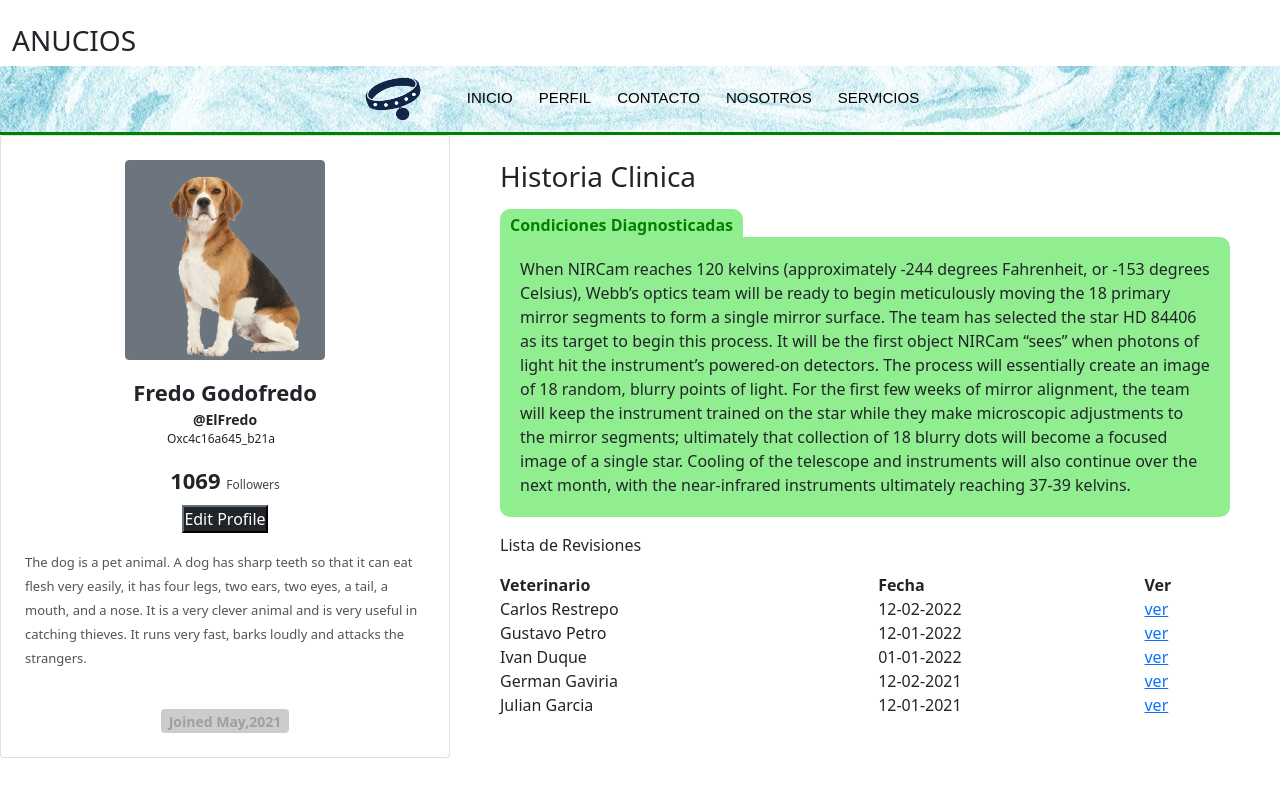
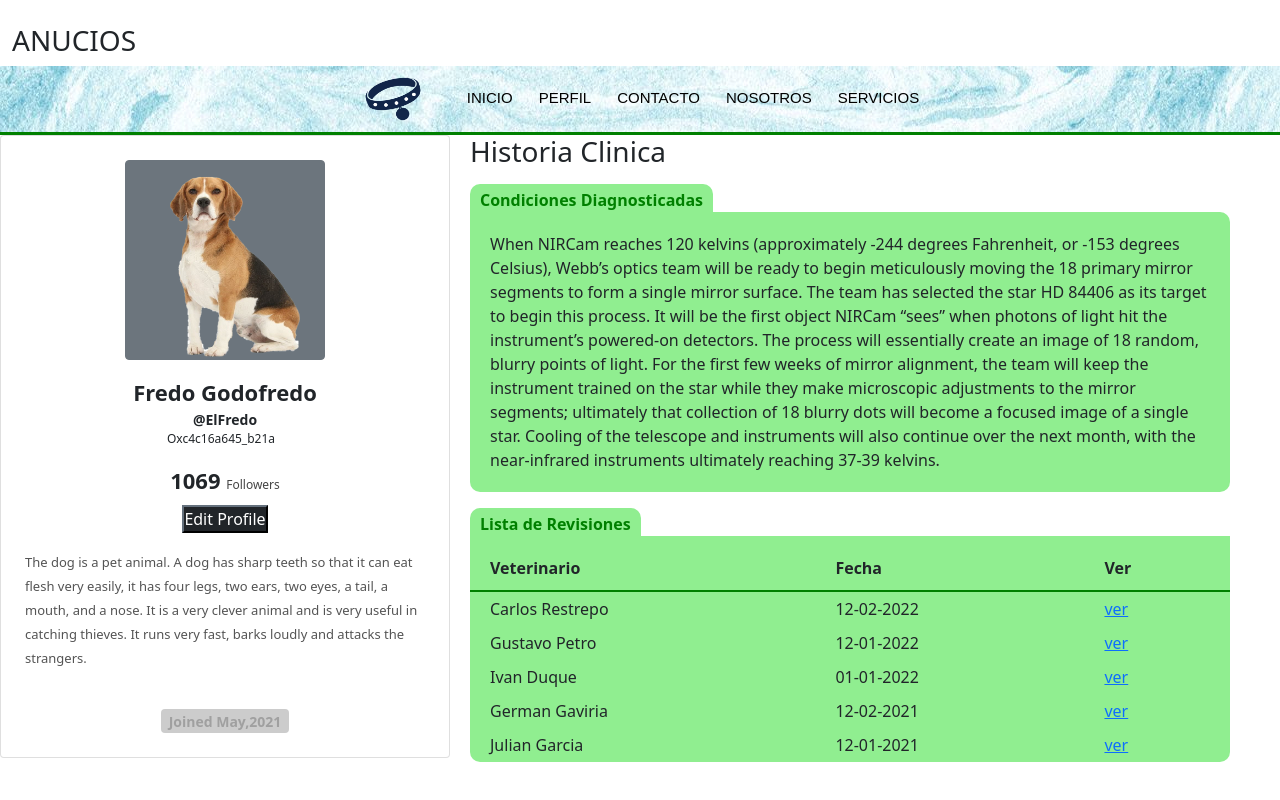
Before and after one commit to JulianGarciaDuarte/PagVeterinaria, a React (Create React App) app in the folder app-vet/: page / in a window 1280 px wide. Built offline with nearby package versions, Linux system fonts and the light colour scheme.

Commit message:
Se agrega css a la tabla y al texto de condiciones

```diff
--- a/app-vet/src/HistoriaClinica.js
+++ b/app-vet/src/HistoriaClinica.js
@@ -12,14 +12,14 @@ export default function HistoriaClinica(){
 
         return(
         <div id="tabla-reportes" className="full-width">
-            <h3 className='titulo'>Historia Clinica</h3>
-            <div className='condiciones'>
-                <b className="titulo-condiciones"> Condiciones Diagnosticadas</b>
-                <p className="text-condiciones">{condiciones}</p>
+            <h3 className='titulo-principal'>Historia Clinica</h3>
+            <div className='outer-container'>
+                <b className="titulo-seccion"> Condiciones Diagnosticadas</b>
+                <p className="inner-content">{condiciones}</p>
             </div>
 
-            <div><p>Lista de Revisiones</p>
-                <table className="full-width">
+            <div className="outer-container"><b className="titulo-seccion">Lista de Revisiones</b>
+                <table className="full-width inner-content">
                     <thead>
                     <tr>
                         <th>Veterinario</th>
--- a/app-vet/src/css/estilos_PerfilM.css
+++ b/app-vet/src/css/estilos_PerfilM.css
@@ -180,10 +180,8 @@ hr .new1 {
     border-width: 10px;
     background-color: rgba(217, 0, 255, 0.2);
 }
-
-.full-width{
-    width: 100%;
-    padding: 25px 50px 0px;
+.titulo-principal{
+    margin-left: 20px;
 }
 .boton-ver{
     padding-left: 10px;
@@ -193,19 +191,34 @@ hr .new1 {
     margin-top: 5px;
     margin-bottom: 5px;
 }
-.condiciones{
-    width:100%;
+.outer-container{
+    width:auto;
     margin-top: 20px;
+    margin-left: 20px;
+    margin-right: 50px;
 }
-.text-condiciones{
+.inner-content{
     padding: 20px 20px 20px 20px;
     font-weight: lighter;
     background-color: lightgreen;
     border-radius: 0px 10px 10px 10px;
+    width:100%;
 }
-.titulo-condiciones{
+.titulo-seccion{
     color: green;
     background-color: lightgreen;
     border-radius: 10px 10px 0px 0px;
     padding: 5px 10px 10px 10px;
 }
+
+table th{
+    padding: 20px 20px 10px 20px;
+}
+table td{
+    padding: 5px 20px 5px 20px;
+}
+table thead{
+    border-bottom: green solid 2px;
+    background-color: lightgreen;
+
+}
```
